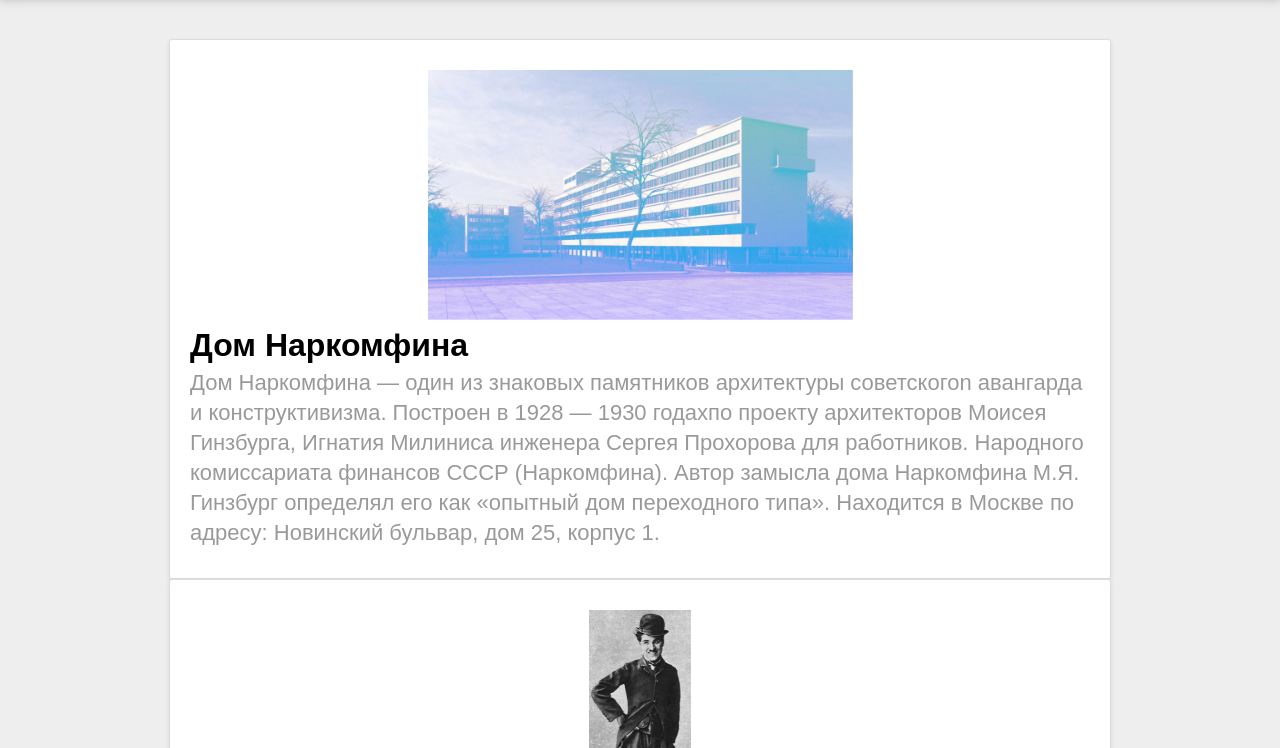
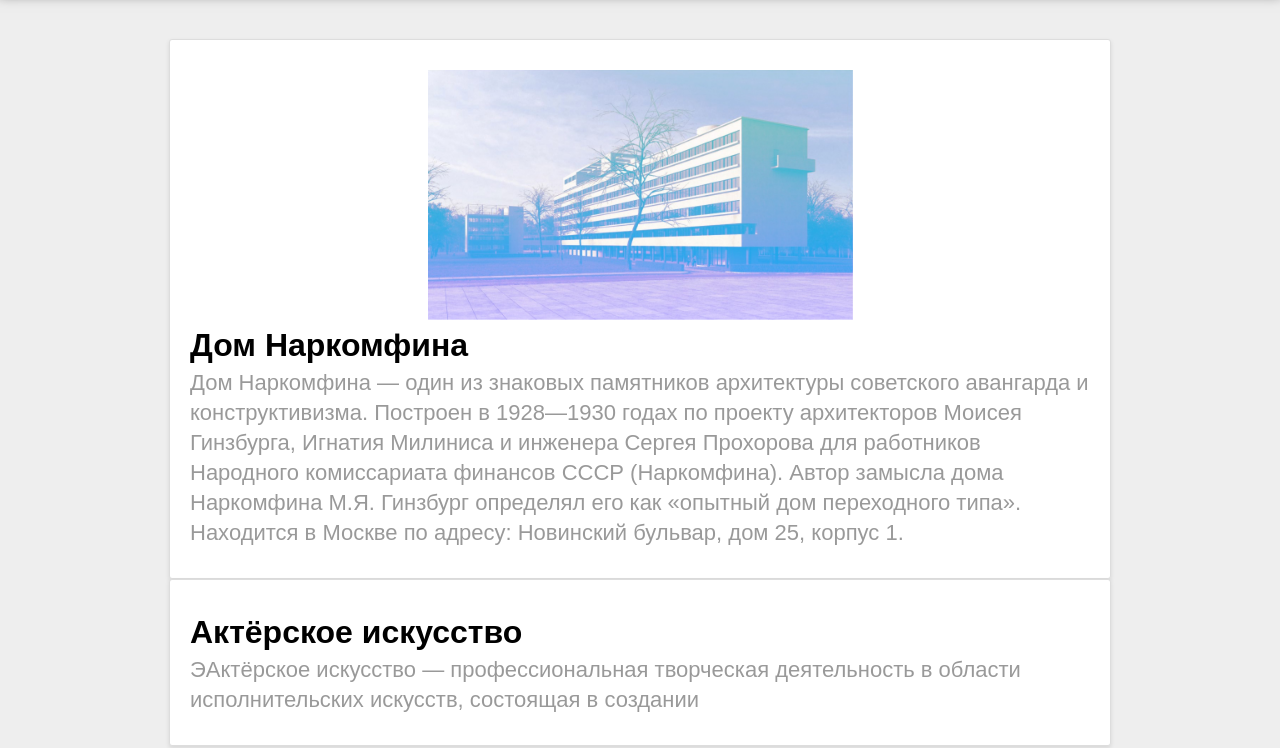
Before and after one commit to AiyaKH/wikimedium, a plain HTML site: page index.html in a window 1280 px wide. Shown: the part 52-800 px from the top of the page. Drawn offline with Linux system fonts and the light colour scheme; a web font is replaced by a local one.

Commit message:
Update index.html

```diff
--- a/index.html
+++ b/index.html
@@ -1,15 +1,28 @@
 <!DOCTYPE html>
-<html lang="en" dir="ltr">
+<html lang="en">
 <head>
-    <meta charset="utf-8">
+  <meta charset="UTF-8">
+  <!-- подключение тегов для адаптивов -->
+  <meta name="viewport" content="width=device-width">
   <link rel="stylesheet" href="stylesheets/style.css">
-    <meta name="viewport" content="width=device-width">
+  <link rel="icon" type="image/x-icon" href="images/favicon.ico">
+  <link rel="icon" type="image/png" href="images/favicon.png">
+  <!-- настройка шэринга ссылки на страницу -->
   <meta property="og:type" content="article">
-    <meta property="og:url" content="{https://aiyakh.github.io/wikimedium/}">
-    <meta property="og:title" content="{Викимедиум}">
-    <meta property="og:description" content="{Учебный проект}">
-    <meta property="og:image" content="{image_url}">
+  <!-- ссылка на страницу -->
+  <meta property="og:url" content="uliana1302.github.io/wikimedium/">
+  <!-- название -->
+  <meta property="og:title" content="Викимедиум">
+  <!-- описание -->
+  <meta property="og:description" content="Учебный проект для вёрстки сайта с использованием HTML/CSS">
+  <!-- ссылка на картинку предпросмотра -->
+  <meta property="og:image" content="https://uliana1302.github.io/wikimedium/images/narkomfin%201.jpg">
   <title>Главная</title>
+  <style media="screen">
+    body {
+      background: #eee;
+    }
+  </style>
 </head>
 <body>
   <div class="menubar">
@@ -17,23 +30,20 @@
     <a href="about.html">О проекте</a>
   </div>
   <div class="index-item">
-      <img src="images/narkomfin 1.jpg" alt="Фотография дома Наркомфина">
+    <img src="images/narkomfin 1.jpg" alt="dom narkomfina">
     <h1>Дом Наркомфина</h1>
-      <p>  Дом Наркомфина — один из знаковых памятников архитектуры советскогоn
-        авангарда и конструктивизма. Построен в  1928 — 1930 годахпо проекту
-        архитекторов Моисея Гинзбурга,  Игнатия Милиниса
-        инженера Сергея Прохорова  для работников. Народного комиссариата
-        финансов СССР (Наркомфина). Автор замысла дома Наркомфина М.Я. Гинзбург
-        определял его как «опытный дом переходного типа». Находится в Москве по
-        адресу: Новинский бульвар, дом 25, корпус 1. </p>
+    <p>Дом Наркомфина — один из знаковых памятников архитектуры советского
+      авангарда и конструктивизма. Построен в 1928—1930 годах по проекту архитекторов Моисея Гинзбурга,
+      Игнатия Милиниса и инженера Сергея Прохорова для работников Народного комиссариата финансов СССР
+      (Наркомфина). Автор замысла дома Наркомфина М.Я. Гинзбург определял его как «опытный дом переходного типа».
+      Находится в Москве по адресу: Новинский бульвар, дом 25, корпус 1.</p>
     <a href="narkomfin.html"></a>
   </div>
   <div class="index-item">
-      <img src="images/actor.jpg" alt="">
     <h1>Актёрское искусство</h1>
-      <p>Актёрское искусство – профессиоеальная творческая деятельность в области
-        исполнительных искусств, состоящая в создании сценических образов(ролей),
-        вид исполнительского творчества.</p>
+    <p>Э<b>Актёрское искусство</b> —
+      профессиональная творческая деятельность в области
+      исполнительских искусств, состоящая в создании</p>
     <a href="index-2.html"></a>
   </div>
 </body>
```
Lines whose indentation alone changed are shown as unchanged.
